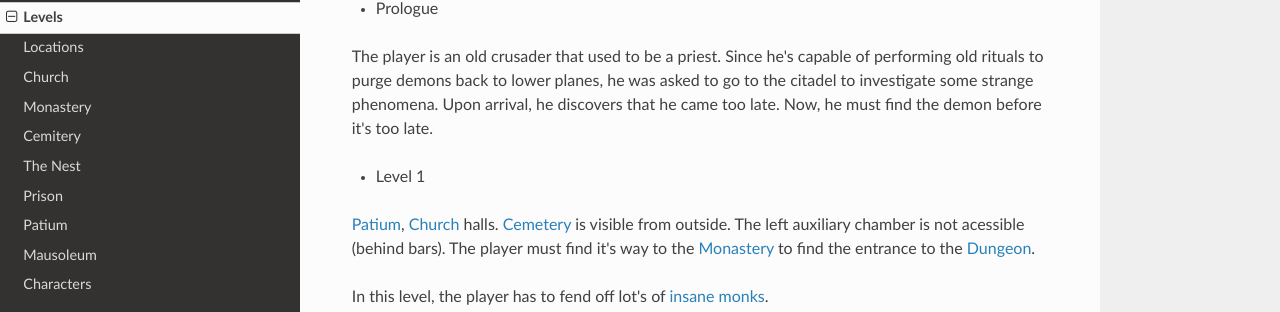
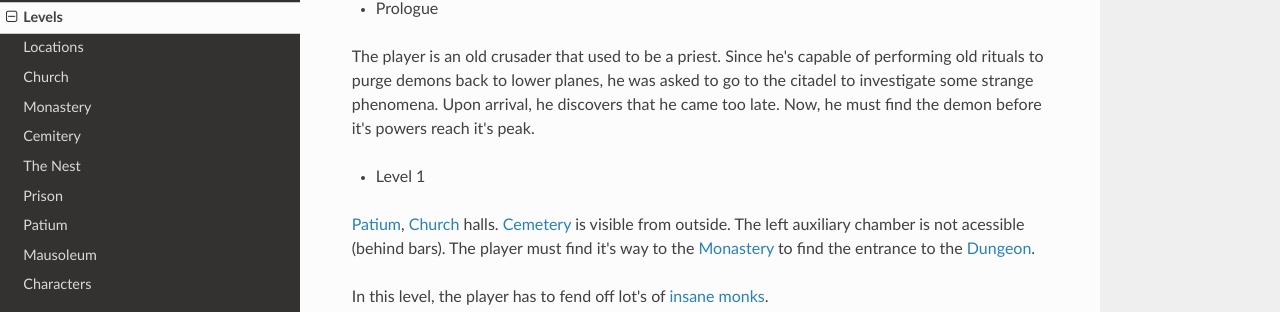
Before and after one commit to TheFakeMontyOnTheRun/noudar-core, an MkDocs documentation site: the page built from docs/levels.md, in a window 1280 px wide and 900 px high. Shown: the part 163-475 px from the top of the window. Built offline with MkDocs 1.6.1, drawn with Linux system fonts in a browser that asks for light colours; nearby versions of some CDN libraries; old or Windows-style settings are respelled for this version of MkDocs.

Commit message:
Update levels.md
Remove redundant wording

```diff
--- a/docs/levels.md
+++ b/docs/levels.md
@@ -7,7 +7,7 @@ he's capable of performing old rituals to purge demons back
 to lower planes, he was asked to go to the citadel to
 investigate some strange phenomena. Upon arrival, he discovers
 that he came too late. Now, he must find the demon before it's
-too late.
+powers reach it's peak.
 
 - Level 1
 
```
